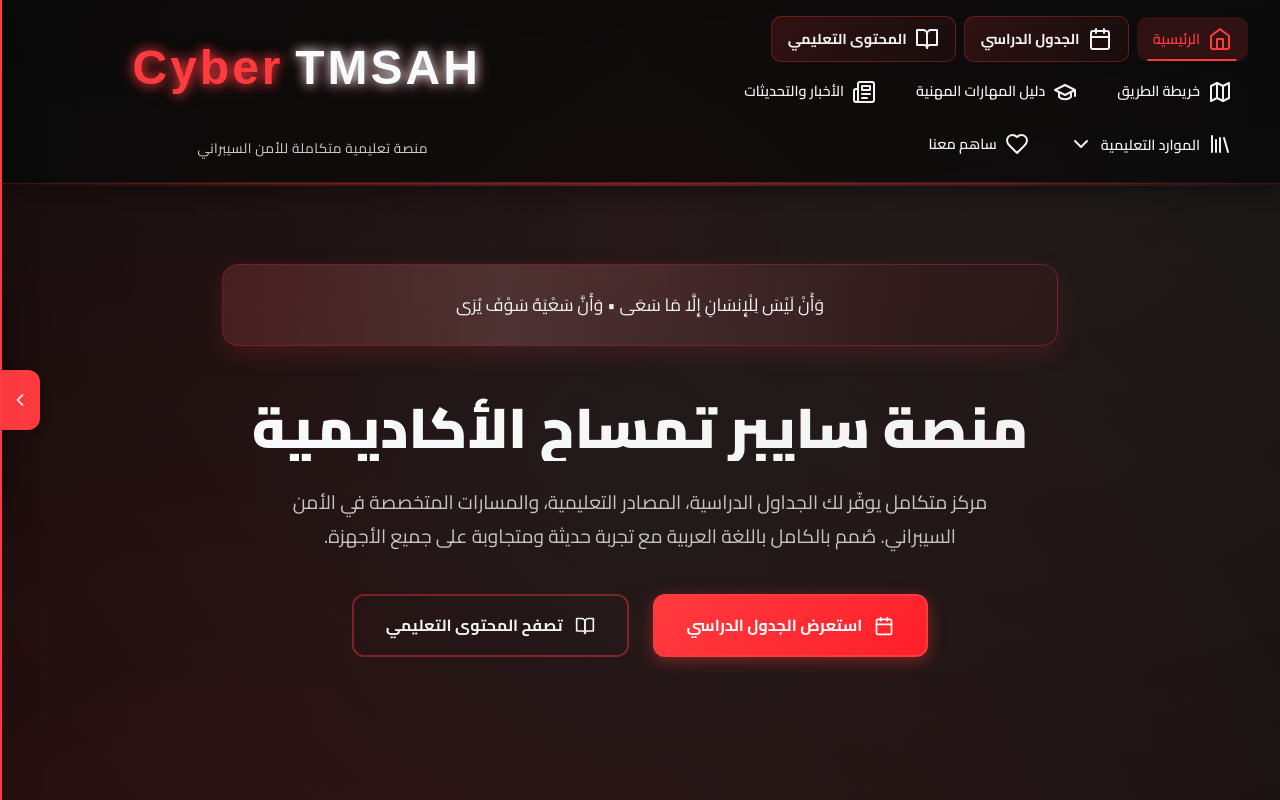
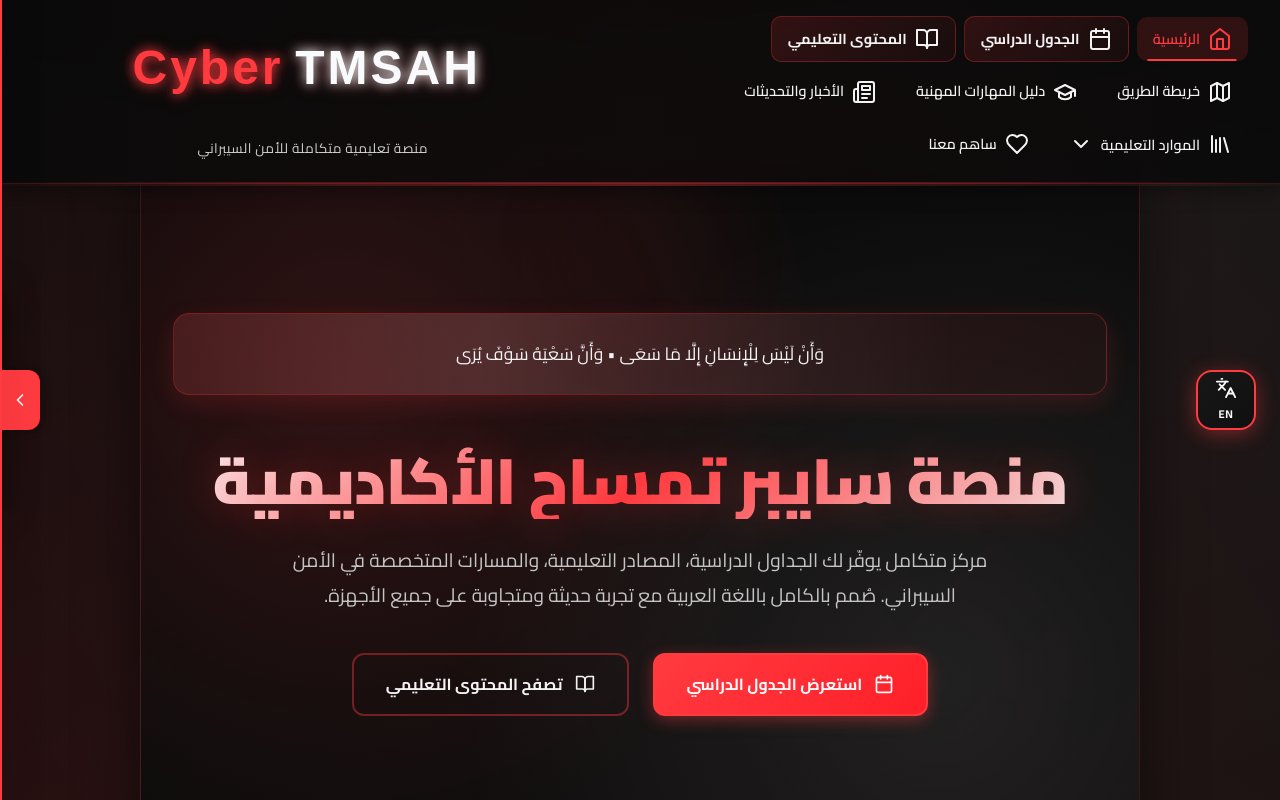
Before and after one commit to phoenixcrypto/cyber-tmsah, a Next.js app: page / in a window 1280 px wide. Shown: the top 800 px of the page. Built offline with nearby package versions, Linux system fonts and the light colour scheme.

Commit message:
Move language button to side, improve homepage design 2026, unify all page designs

```diff
--- a/app/globals.css
+++ b/app/globals.css
@@ -1332,6 +1332,104 @@ button, input, textarea, select {
   }
 }
 
+/* ============================================
+   MODERN LANGUAGE BUTTON 2026
+   ============================================ */
+.floating-language-btn-modern {
+  position: fixed;
+  top: 50%;
+  right: 1.5rem;
+  transform: translateY(-50%);
+  width: 60px;
+  height: 60px;
+  background: linear-gradient(135deg, var(--surface-3) 0%, var(--surface-2) 100%);
+  border: 2px solid var(--primary-red);
+  border-radius: 16px;
+  color: var(--primary-white);
+  display: flex;
+  flex-direction: column;
+  align-items: center;
+  justify-content: center;
+  gap: 0.25rem;
+  cursor: pointer;
+  z-index: 10000;
+  box-shadow: 0 4px 20px rgba(255, 59, 64, 0.4);
+  transition: all 0.3s cubic-bezier(0.4, 0, 0.2, 1);
+  backdrop-filter: blur(10px);
+  -webkit-backdrop-filter: blur(10px);
+}
+
+.floating-language-btn-modern::before {
+  content: '';
+  position: absolute;
+  inset: -2px;
+  border-radius: 16px;
+  padding: 2px;
+  background: linear-gradient(135deg, var(--primary-red), var(--primary-red-soft));
+  -webkit-mask: linear-gradient(#fff 0 0) content-box, linear-gradient(#fff 0 0);
+  -webkit-mask-composite: xor;
+  mask-composite: exclude;
+  opacity: 0;
+  transition: opacity 0.3s ease;
+}
+
+.floating-language-btn-modern:hover {
+  background: linear-gradient(135deg, var(--primary-red) 0%, var(--primary-red-strong) 100%);
+  transform: translateY(-50%) scale(1.05);
+  box-shadow: 0 6px 24px rgba(255, 59, 64, 0.6);
+}
+
+.floating-language-btn-modern:hover::before {
+  opacity: 1;
+}
+
+.floating-language-btn-modern:active {
+  transform: translateY(-50%) scale(0.95);
+}
+
+.floating-language-icon {
+  width: 22px;
+  height: 22px;
+  transition: transform 0.3s ease;
+}
+
+.floating-language-btn-modern:hover .floating-language-icon {
+  transform: rotate(15deg) scale(1.1);
+}
+
+.floating-language-text {
+  font-size: 0.7rem;
+  font-weight: 700;
+  letter-spacing: 0.5px;
+  text-transform: uppercase;
+}
+
+[dir="ltr"] .floating-language-btn-modern {
+  right: auto;
+  left: 1.5rem;
+}
+
+@media (max-width: 768px) {
+  .floating-language-btn-modern {
+    width: 50px;
+    height: 50px;
+    right: 1rem;
+  }
+
+  .floating-language-icon {
+    width: 18px;
+    height: 18px;
+  }
+
+  .floating-language-text {
+    font-size: 0.65rem;
+  }
+
+  [dir="ltr"] .floating-language-btn-modern {
+    left: 1rem;
+  }
+}
+
 @media (max-width: 1024px) {
   .bottom-navigation-content {
     gap: 1rem;
@@ -1404,15 +1502,28 @@ button, input, textarea, select {
    PREMIUM ENHANCEMENTS - COMPREHENSIVE DESIGN
    ============================================ */
 
-/* Hero Section - Premium Enhancement */
+/* ============================================
+   MODERN HERO SECTION 2026
+   ============================================ */
 .hero-section {
-  padding: 9rem 2rem 10rem;
-  max-width: 900px;
+  padding: 10rem 2rem 12rem;
+  max-width: 1000px;
   margin: 0 auto;
   text-align: center;
-  background: radial-gradient(circle at center, rgba(30, 30, 30, 0.55) 0%, rgba(10, 10, 10, 0) 70%);
+  background:
+    radial-gradient(circle at 20% 30%, rgba(255, 59, 64, 0.15) 0%, transparent 50%),
+    radial-gradient(circle at 80% 70%, rgba(255, 255, 255, 0.08) 0%, transparent 50%),
+    linear-gradient(135deg, rgba(10, 10, 10, 0.95) 0%, rgba(15, 15, 15, 0.9) 100%);
   position: relative;
   animation: fadeInUp 0.8s ease-out;
+  border-radius: 24px;
+  margin-top: 2rem;
+  margin-bottom: 4rem;
+  border: 1px solid rgba(255, 59, 64, 0.2);
+  box-shadow:
+    0 20px 60px rgba(0, 0, 0, 0.5),
+    inset 0 1px 0 rgba(255, 255, 255, 0.05);
+  overflow: hidden;
 }
 
 .hero-section::before {
@@ -1498,15 +1609,17 @@ button, input, textarea, select {
 }
 
 .hero-section h1 {
-  font-size: 3.5rem;
+  font-size: 4rem;
   font-weight: 900;
   margin-bottom: 1.5rem;
-  background: linear-gradient(135deg, var(--primary-white) 0%, var(--accent-silver) 100%);
+  background: linear-gradient(135deg, var(--primary-white) 0%, var(--primary-red) 50%, var(--accent-silver) 100%);
   -webkit-background-clip: text;
   -webkit-text-fill-color: transparent;
   background-clip: text;
   line-height: 1.2;
   animation: fadeInUp 0.8s ease-out 0.2s both;
+  text-shadow: 0 0 40px rgba(255, 59, 64, 0.3);
+  letter-spacing: -0.02em;
 }
 
 .hero-section p {
@@ -1584,14 +1697,17 @@ button, input, textarea, select {
   box-shadow: 0 4px 16px rgba(255, 59, 64, 0.3);
 }
 
-/* Stats Section - Premium Enhancement */
+/* ============================================
+   MODERN STATS SECTION 2026
+   ============================================ */
 .section-wrapper {
   padding: 0 1rem;
+  margin-bottom: 4rem;
 }
 
 .stats-grid {
   display: grid;
-  grid-template-columns: repeat(auto-fit, minmax(200px, 1fr));
+  grid-template-columns: repeat(auto-fit, minmax(220px, 1fr));
   gap: 2rem;
   max-width: 1200px;
   margin: 0 auto;
@@ -1601,7 +1717,7 @@ button, input, textarea, select {
 .stat-card {
   background: linear-gradient(135deg, var(--card-bg) 0%, var(--surface-2) 100%);
   border: 1.5px solid var(--border-dark);
-  border-radius: 16px;
+  border-radius: 20px;
   padding: 2.5rem 2rem;
   text-align: center;
   box-shadow: 0 16px 30px rgba(0, 0, 0, 0.45);
@@ -1609,6 +1725,8 @@ button, input, textarea, select {
   position: relative;
   overflow: hidden;
   animation: fadeInUp 0.6s ease-out backwards;
+  backdrop-filter: blur(10px);
+  -webkit-backdrop-filter: blur(10px);
 }
 
 .stat-card:nth-child(1) { animation-delay: 0.1s; }
@@ -3483,3 +3601,128 @@ footer {
     font-size: 0.85rem;
   }
 }
+
+/* ============================================
+   UNIFIED PAGE HEADER DESIGN 2026
+   ============================================ */
+.page-header-modern {
+  text-align: center;
+  margin-bottom: 3rem;
+  padding: 2rem 1rem;
+  position: relative;
+}
+
+.page-header-modern::before {
+  content: '';
+  position: absolute;
+  top: 0;
+  left: 50%;
+  transform: translateX(-50%);
+  width: 100px;
+  height: 4px;
+  background: linear-gradient(90deg, transparent, var(--primary-red), transparent);
+  border-radius: 2px;
+}
+
+.page-header-icon {
+  width: 48px;
+  height: 48px;
+  margin: 0 auto 1.5rem;
+  background: linear-gradient(135deg, var(--primary-red) 0%, var(--primary-red-strong) 100%);
+  border-radius: 16px;
+  display: flex;
+  align-items: center;
+  justify-content: center;
+  box-shadow: 0 4px 16px rgba(255, 59, 64, 0.4);
+  transition: transform 0.3s ease;
+}
+
+.page-header-icon:hover {
+  transform: scale(1.1) rotate(5deg);
+}
+
+.page-header-title {
+  font-size: 2.5rem;
+  font-weight: 900;
+  margin-bottom: 1rem;
+  background: linear-gradient(135deg, var(--primary-white) 0%, var(--primary-red) 100%);
+  -webkit-background-clip: text;
+  -webkit-text-fill-color: transparent;
+  background-clip: text;
+  line-height: 1.2;
+}
+
+.page-header-description {
+  font-size: 1.1rem;
+  color: var(--secondary-gray);
+  max-width: 700px;
+  margin: 0 auto;
+  line-height: 1.8;
+}
+
+/* Enhanced Card Design 2026 */
+.enhanced-card {
+  background: linear-gradient(135deg, var(--card-bg) 0%, var(--surface-2) 100%);
+  border: 1.5px solid var(--border-dark);
+  border-radius: 20px;
+  padding: 2rem;
+  box-shadow: 0 16px 30px rgba(0, 0, 0, 0.45);
+  transition: all 0.4s cubic-bezier(0.4, 0, 0.2, 1);
+  position: relative;
+  overflow: hidden;
+  backdrop-filter: blur(10px);
+  -webkit-backdrop-filter: blur(10px);
+}
+
+.enhanced-card::before {
+  content: '';
+  position: absolute;
+  top: 0;
+  left: 0;
+  right: 0;
+  height: 3px;
+  background: linear-gradient(90deg, var(--primary-red), var(--primary-red-soft));
+  transform: scaleX(0);
+  transition: transform 0.4s ease;
+}
+
+.enhanced-card:hover::before {
+  transform: scaleX(1);
+}
+
+.enhanced-card:hover {
+  transform: translateY(-4px);
+  border-color: var(--primary-red);
+  box-shadow: 0 24px 45px rgba(255, 59, 64, 0.3), 0 0 30px rgba(255, 59, 64, 0.15);
+}
+
+@media (max-width: 768px) {
+  .hero-section {
+    padding: 7rem 1.5rem 8rem;
+    margin-top: 1rem;
+    margin-bottom: 2rem;
+    border-radius: 16px;
+  }
+
+  .hero-section h1 {
+    font-size: 2.5rem;
+  }
+
+  .hero-section p {
+    font-size: 1.1rem;
+  }
+
+  .page-header-title {
+    font-size: 2rem;
+  }
+
+  .stats-grid {
+    grid-template-columns: repeat(auto-fit, minmax(180px, 1fr));
+    gap: 1.5rem;
+    padding: 2rem 1rem;
+  }
+
+  .stat-card {
+    padding: 2rem 1.5rem;
+  }
+}
--- a/components/FloatingLanguageButton.tsx
+++ b/components/FloatingLanguageButton.tsx
@@ -2,23 +2,31 @@
 
 import { Languages } from 'lucide-react'
 import { useLanguage } from '@/contexts/LanguageContext'
+import { useEffect, useState } from 'react'
 
 export default function FloatingLanguageButton() {
   const { language, setLanguage } = useLanguage()
   const isEnglish = language === 'en'
+  const [mounted, setMounted] = useState(false)
+
+  useEffect(() => {
+    setMounted(true)
+  }, [])
 
   const toggleLanguage = () => {
     setLanguage(isEnglish ? 'ar' : 'en')
   }
 
+  if (!mounted) return null
+
   return (
     <button
-      className="floating-language-btn"
+      className="floating-language-btn-modern"
       onClick={toggleLanguage}
       aria-label={isEnglish ? 'Switch to Arabic' : 'Switch to English'}
       title={isEnglish ? 'العربية' : 'English'}
     >
-      <Languages className="w-5 h-5" />
+      <Languages className="floating-language-icon" />
       <span className="floating-language-text">{isEnglish ? 'AR' : 'EN'}</span>
     </button>
   )
```
